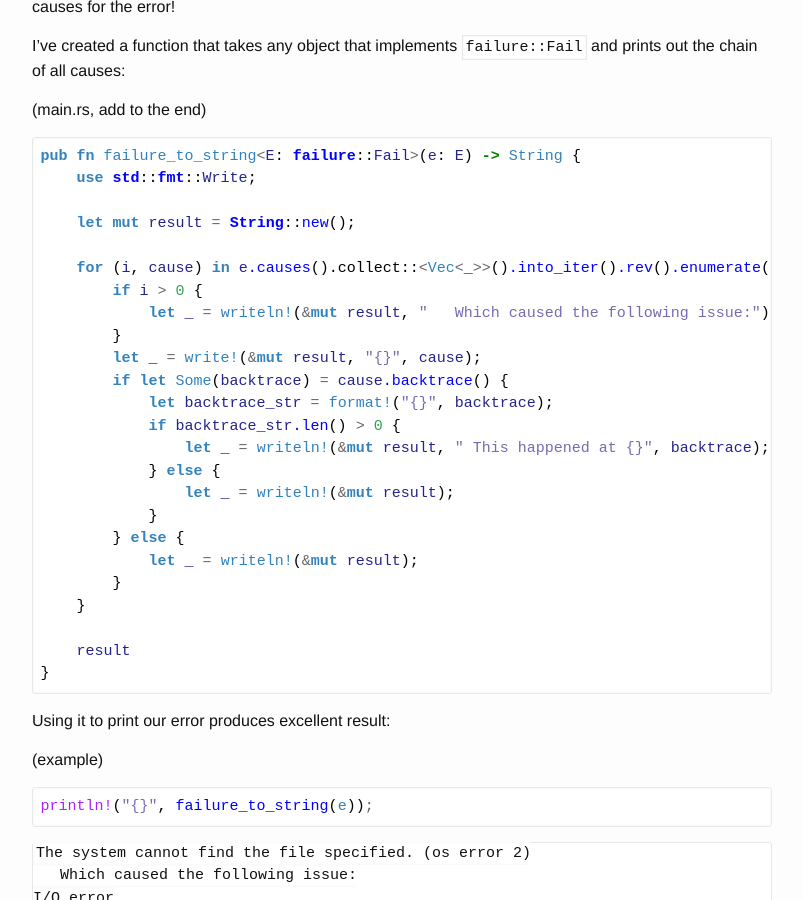
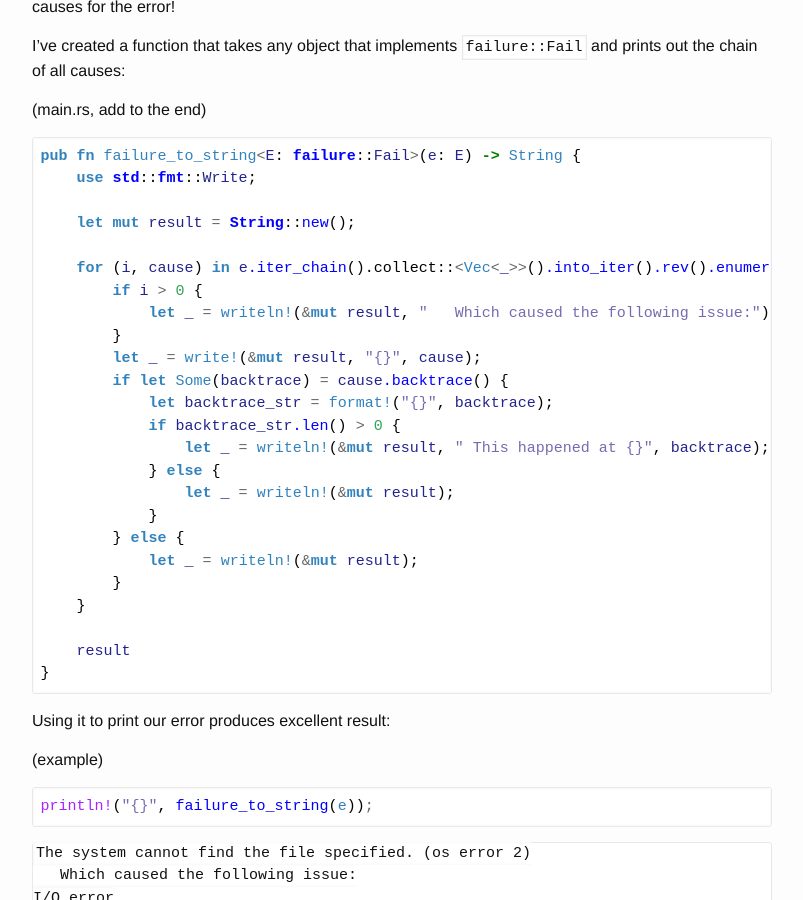
Before and after one commit to Nercury/Nercury.github.io, a Jekyll site: the page built from _posts/2018-02-15-opengl-in-rust-from-scratch-08-failure.markdown, in a window 1280 px wide and 900 px high, scrolled down 4096 px. Shown: the whole window, without its empty margins (238-1041 px from the left). Built offline with Jekyll 4.4.1, drawn with Linux system fonts in a browser that asks for light colours; nearby versions of some CDN libraries.

Commit message:
Fix deprecation in failures crate

```diff
--- a/_posts/2018-02-15-opengl-in-rust-from-scratch-08-failure.markdown
+++ b/_posts/2018-02-15-opengl-in-rust-from-scratch-08-failure.markdown
@@ -221,7 +221,7 @@ pub fn failure_to_string<E: failure::Fail>(e: E) -> String {
 
     let mut result = String::new();
 
-    for (i, cause) in e.causes().collect::<Vec<_>>().into_iter().rev().enumerate() {
+    for (i, cause) in e.iter_chain().collect::<Vec<_>>().into_iter().rev().enumerate() {
         if i > 0 {
             let _ = writeln!(&mut result, "   Which caused the following issue:");
         }
@@ -321,7 +321,7 @@ pub fn failure_to_string(e: failure::Error) -> String {
 
     let mut result = String::new();
 
-    for (i, cause) in e.causes().collect::<Vec<_>>().into_iter().rev().enumerate() {
+    for (i, cause) in e.iter_chain().collect::<Vec<_>>().into_iter().rev().enumerate() {
         if i > 0 {
             let _ = writeln!(&mut result, "   Which caused the following issue:");
         }
```
